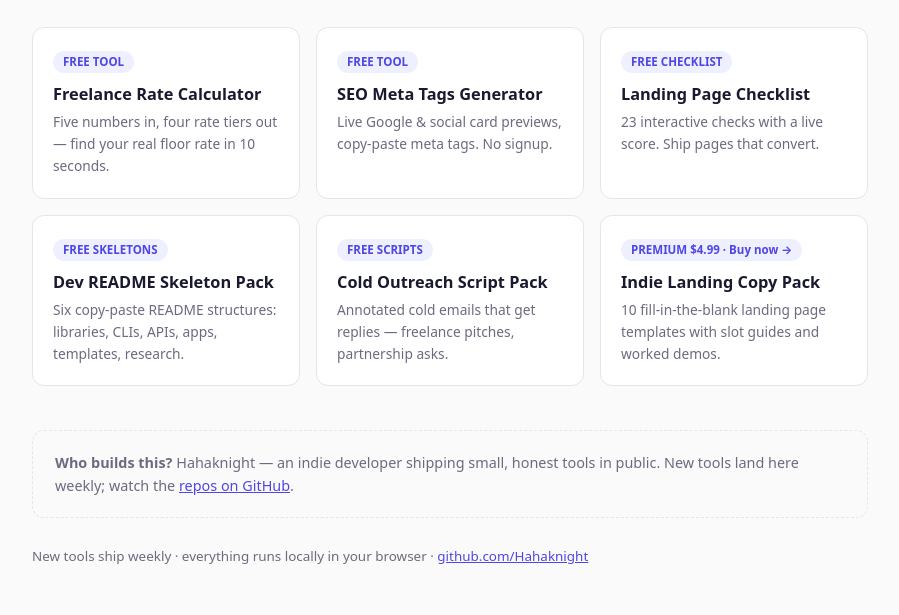
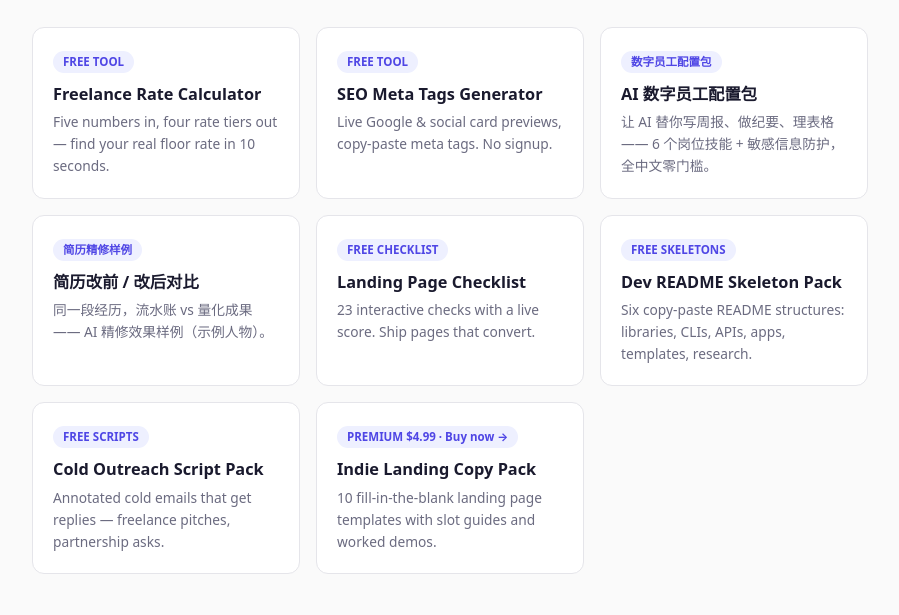
Before and after one commit to Hahaknight/hahaknight.github.io, a plain HTML site: page index.html in a window 1280 px wide. Shown: the part 166-781 px from the top of the page, without its empty margins (190-1089 px from the left). Drawn offline with Linux system fonts and the light colour scheme.

Commit message:
seo: add resume-sample to sitemap; link DEP + resume-sample from home (de-orphan)

```diff
--- a/index.html
+++ b/index.html
@@ -38,6 +38,16 @@
       <h2>SEO Meta Tags Generator</h2>
       <p>Live Google &amp; social card previews, copy-paste meta tags. No signup.</p>
     </a>
+    <a class="card" href="dep.html">
+      <span class="tag">数字员工配置包</span>
+      <h2>AI 数字员工配置包</h2>
+      <p>让 AI 替你写周报、做纪要、理表格 —— 6 个岗位技能 + 敏感信息防护，全中文零门槛。</p>
+    </a>
+    <a class="card" href="resume-sample.html">
+      <span class="tag">简历精修样例</span>
+      <h2>简历改前 / 改后对比</h2>
+      <p>同一段经历，流水账 vs 量化成果 —— AI 精修效果样例（示例人物）。</p>
+    </a>
     <a class="card" href="https://hahaknight.github.io/landing-checklist/">
       <span class="tag">FREE CHECKLIST</span>
       <h2>Landing Page Checklist</h2>
--- a/sitemap.xml
+++ b/sitemap.xml
@@ -9,4 +9,5 @@
   <url><loc>https://hahaknight.github.io/claude-skills-pro/how-to-write-skills-en.html</loc><changefreq>weekly</changefreq></url>
   <url><loc>https://hahaknight.github.io/claude-skills-pro/skill-md-format.html</loc><changefreq>weekly</changefreq></url>
   <url><loc>https://hahaknight.github.io/claude-skills-pro/best-claude-code-skills.html</loc><changefreq>weekly</changefreq></url>
+  <url><loc>https://hahaknight.github.io/resume-sample.html</loc><changefreq>monthly</changefreq></url>
 </urlset>
```
